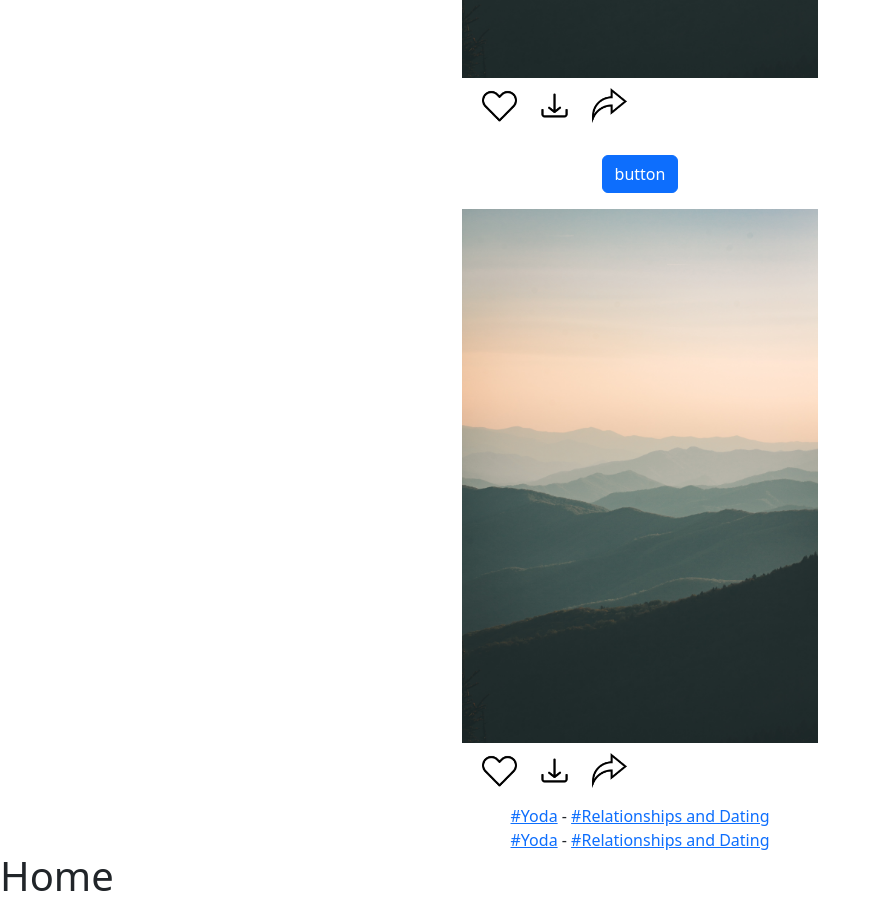
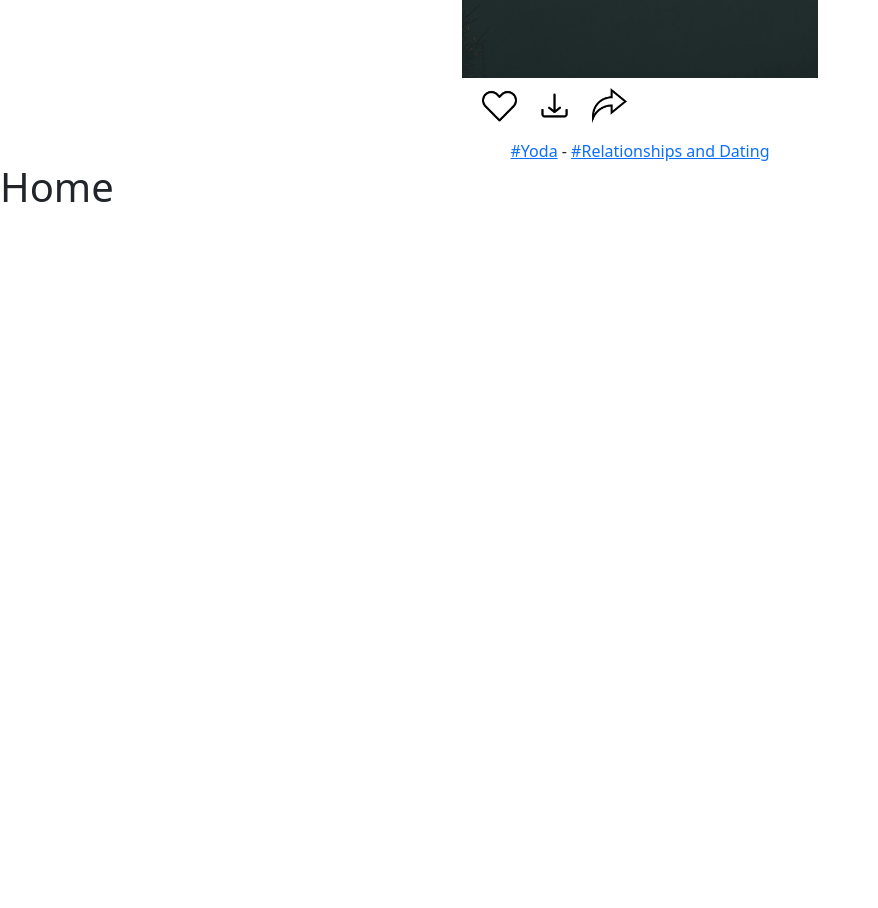
Before and after one commit to Capstone-42-quote-gen/ai-quote-generator, a React (Vite) app in the folder frontend/: page /display-quote in a window 1280 px wide. Shown: the part 660-1568 px from the top of the page, without its empty margins (0-878 px from the left). After the commit the page ends 879 px from the top, so only its background shows below. Built offline with nearby package versions, Linux system fonts and the light colour scheme.

Commit message:
resotred imagecontent to working condition after merge issues

```diff
--- a/frontend/src/ui/shared_components/ImageContent.tsx
+++ b/frontend/src/ui/shared_components/ImageContent.tsx
@@ -1,5 +1,5 @@
-import {Button, Col, Container,  Row} from "react-bootstrap";
-import mountains from "/src/assets/mountains.png"
+import {Col, Container,  Row} from "react-bootstrap";
+import mountains from "/src/assets/mountains.png";
 import img_share from "/src/assets/share.png";
 import img_heart_0 from "/src/assets/heart-0.png";
 // import img_heart_1 from "/src/assets/heart-1.png";
@@ -10,22 +10,6 @@ export function ImageContent() {
     return (
         <>
             <Container>
-                 <Row className={'mt-3 justify-content-center'}>
-                     <Col md={4}>
-            <img className={'quote-image img-fluid'} src={mountains} alt="Quote Image"/>
-                         <p>
-                             <img src={img_heart_0} className="img-action-icons" height="35" alt="Like"/>
-                             <img src={img_download} className="img-action-icons" height="35" alt="Download"/>
-                             <img src={img_share} className="img-action-icons" height="35" alt="Share"/>
-                         </p>
-                     </Col>
-                 </Row>
-                  <Row>
-                     <Col lg={12} className={'text-center mt-3'} >
-                     <Button>button</Button>
-                     </Col>
-                  </Row>
-
                 <Row className={'mt-3 justify-content-center'}>
                     <Col md={4}>
                         <img className={'quote-image img-fluid'} src={mountains} alt="Quote Image"/>
@@ -38,16 +22,11 @@ export function ImageContent() {
                 </Row>
 
                 <Row>
-                    <Col lg={12} className={'text-center'}>
-                        <a href={"#"}>#Yoda</a> - <a href={"#"}>#Relationships and Dating</a>
-                    </Col>
-                </Row>
-                <Row>
                     <Col lg={12} className={'text-center'} >
                         <a href={"#"}>#Yoda</a> - <a href={"#"}>#Relationships and Dating</a>
                     </Col>
                 </Row>
+
             </Container>
         </>
-    )
-}
+    )}
```
